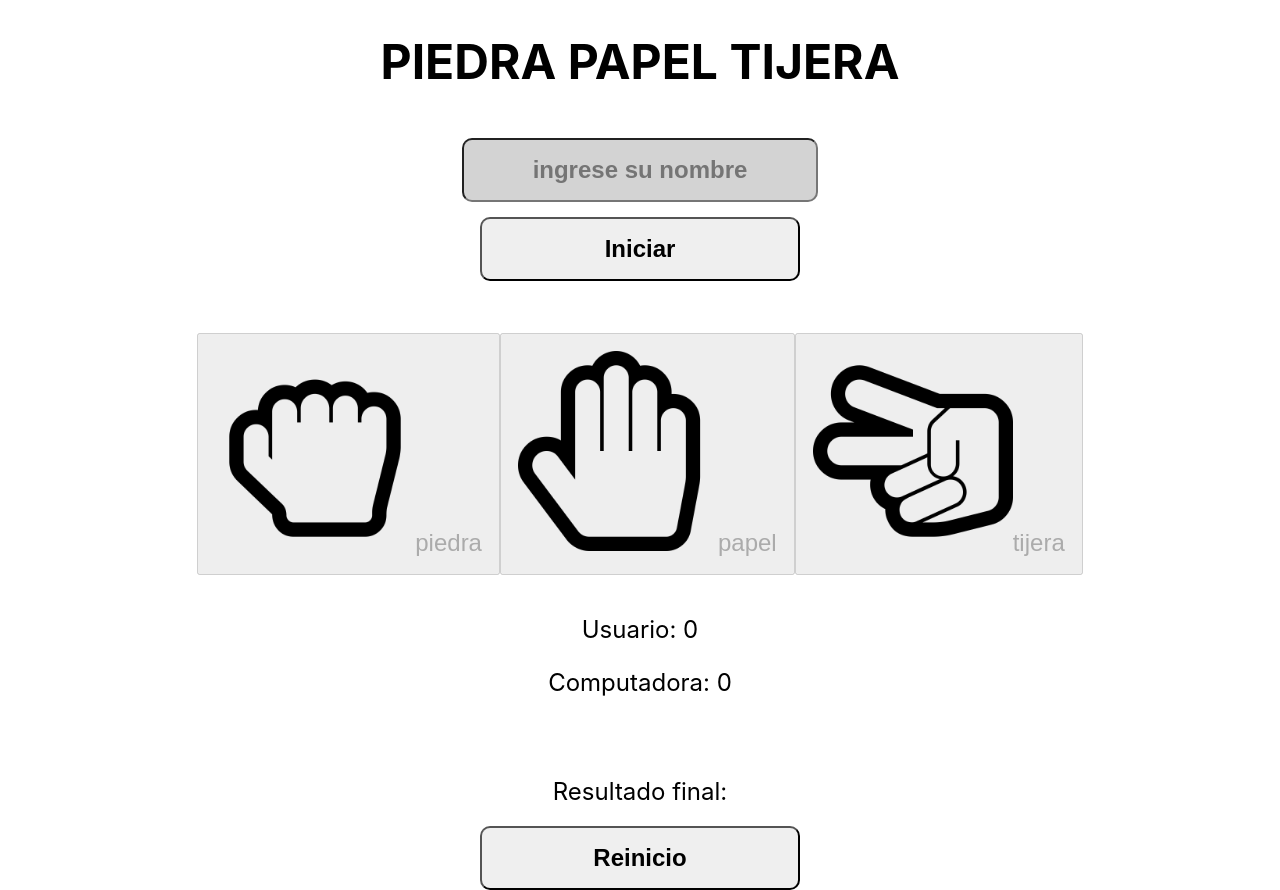
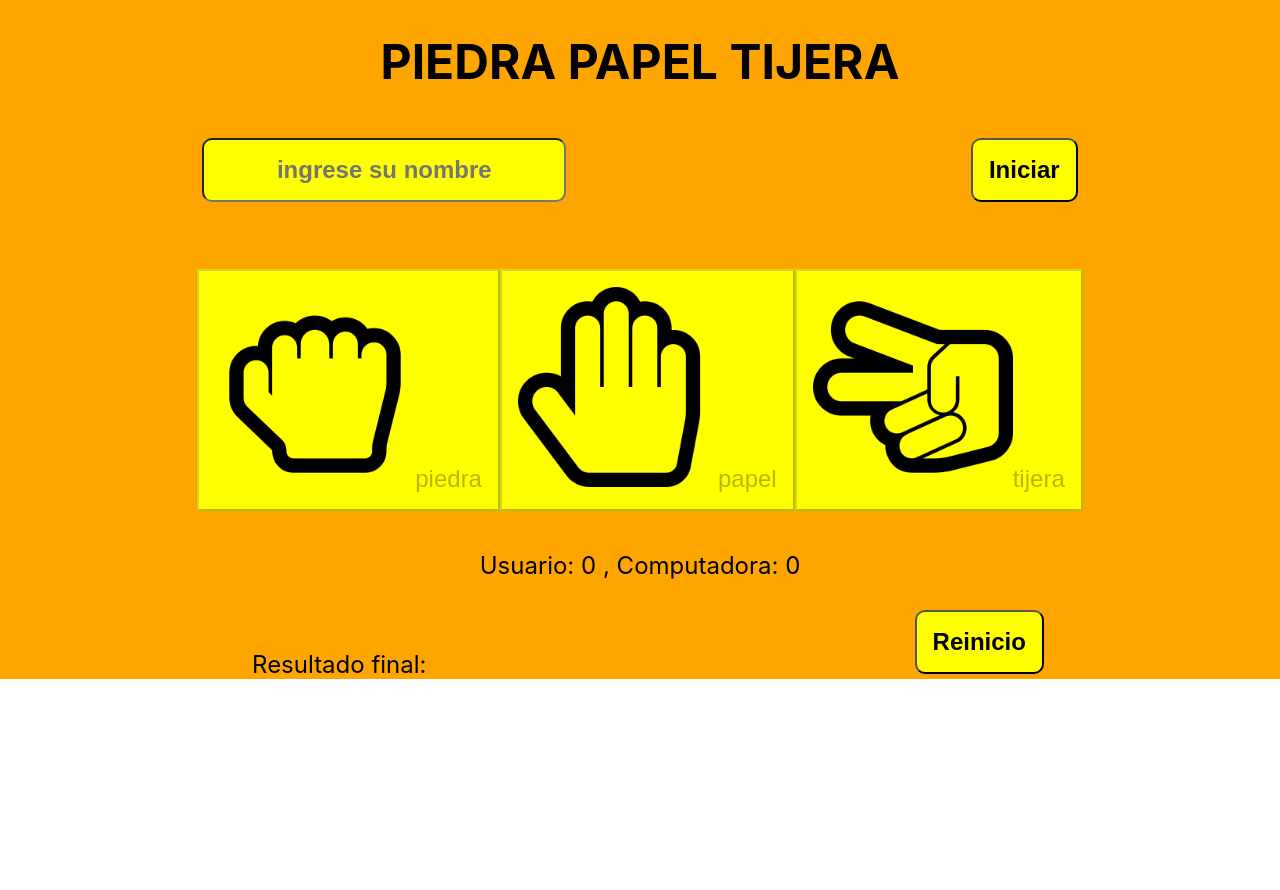
Before and after one commit to MarceCeru/practicobisbis, a React (Create React App) app: page / in a window 1280 px wide. After the commit the page ends 800 px from the top, so only its background shows below. Built offline with nearby package versions, Linux system fonts and the light colour scheme.

Commit message:
colores y funciones

```diff
--- a/src/App.css
+++ b/src/App.css
@@ -1,5 +1,6 @@
 .App {
   text-align: center;
+  background-color: orange;
 }
 
 .titulo {
@@ -7,6 +8,13 @@ display: flex;
 justify-content: center;
 font-size: 24px;
 width: 100%;
+}
+
+#comienzo{
+  display: flex;
+  flex-direction: row;
+  justify-content: space-around;
+  width: 100%;
 }
 
 .saludo{
@@ -23,11 +31,11 @@ width: 100%;
   font-size: 24px;
 }
 
-.resultadoFinal{
-  padding: 16px 16px;
-  position: relative;
-  top: 50px;
-  font-size: 24px;
+#resultadoFinal{
+  display: flex;
+  flex-direction: row;
+  justify-content: space-around;
+  width: 100%;
 }
 
 .botones{
@@ -35,6 +43,7 @@ width: 100%;
   position: relative;
   top: 50px;
   font-size: 24px;
+  background-color: yellow;
 }
 
 .jugar{
@@ -43,44 +52,47 @@ margin: 5px;
 }
 
 #Inicio{
-
+  background-color: yellow;
   font-size: 24px;
   font-weight: bold;
-  padding: 16px ;
-  top: 30px;
-  width: 25%;
+  padding: 16px 16px;
+  top: 15px;
   position: relative;
   text-align: center;
   border-radius: 10px;
-  margin-left: auto;
-  margin-right: auto;
+
+}
+
+#ganador{
+  position: relative;
+  padding: 16px 16px;
+  top: 40px;
+  font-size: 24px;
 }
 
 #reinicio{
+  background-color: lightgray;
   font-size: 24px;
   font-weight: bold;
-  padding: 16px ;
-  top: 30px;
-  width: 25%;
+  padding: 16px 16px;
+  top: 40px;
   position: relative;
   text-align: center;
   border-radius: 10px;
-  margin-left: auto;
-  margin-right: auto;
+  background-color: yellow;
 }
 
 #IngresoNombre{
   background-color: lightgray;
   font-size: 24px;
   font-weight: bold;
-  padding: 16px ;
+  padding: 16px 16px;
   top: 15px;
-  width: 25%;
   position: relative;
   text-align: center;
   border-radius: 10px;
-  margin-left: auto;
-  margin-right: auto;
+  background-color: yellow;
+
 }
 
 .App-logo {
--- a/src/App.js
+++ b/src/App.js
@@ -37,16 +37,13 @@ const [desabilitar, setDesabilitar] = useState(false);
       <h1>PIEDRA PAPEL TIJERA</h1>
       </div>
 
-      <div>
+       <div id='comienzo'>
       < IngresoNombre nombre={nombre} onNombreChange={HandleNombreChange}/>
-      </div>
+       <BotonInicioReinicio validarName={validarName} setValidarName={setValidarName}  nombre={nombre} desabilitar={desabilitar} setDesabilitar={setDesabilitar}/>
+         </div>
 
-      <div >
-        <BotonInicioReinicio validarName={validarName} setValidarName={setValidarName}  nombre={nombre} desabilitar={desabilitar} setDesabilitar={setDesabilitar}/>
-      </div>
-
-      <div className='saludo'>
-        <MostrarSaludos validarName={validarName} nombre={nombre} contadores={contadores}/>
+       <div className='saludo'>
+         <MostrarSaludos validarName={validarName} nombre={nombre} contadores={contadores}/>
       </div>
 
       <div >
@@ -59,11 +56,8 @@ const [desabilitar, setDesabilitar] = useState(false);
 
       </div>
 
-      <div className='resultadoFinal'>
+      <div id='resultadoFinal'>
          <ResutadoFinal ganador={ganador} setGanador={setGanador}/>
-      </div>
-
-      <div>
         <Reinicio contadores={contadores} setContadores={setContadores} setGanador={setGanador} desabilitar={desabilitar} setDesabilitar={setDesabilitar}/>
       </div>
 
--- a/src/componentes/MostrarSaludos.jsx
+++ b/src/componentes/MostrarSaludos.jsx
@@ -6,16 +6,22 @@ const MostrarSaludos = ({nombre, validarName, contadores}) => {
 
       return(
         <>
-          Hola, {nombre} esta es una partida al mejor de 5. Elije un opcion.
+          Hola, {nombre}. Esta es una partida al mejor de 5. Elije un opcion.
         </>
       )
 
-    }else{
+    }else if(contadores.usuario===3 || contadores.computadora===3){
       return(
         <>
-          Elije nuevamente.
+
         </>
       )
+    }else{
+    return(
+      <>
+        Elije nuevamente.
+      </>
+    )
     }
   }
 
--- a/src/componentes/botonInicioReinicio.jsx
+++ b/src/componentes/botonInicioReinicio.jsx
@@ -8,8 +8,9 @@ function Saludar (){
   if(nombre===""){
     alert('Debe ingresar su nombre');
   }else{
+
     setValidarName(true);
-    setDesabilitar(true);
+    setDesabilitar (true);
 
   }
     }
--- a/src/componentes/resultadoFinal.jsx
+++ b/src/componentes/resultadoFinal.jsx
@@ -3,9 +3,9 @@ import React from "react";
 
 const ResutadoFinal = ({ganador}) => {
     return(
-        <>
+      <div id="ganador">
            <p> Resultado final: {ganador}</p>
-        </>
+      </div>
 
     );
 }
--- a/src/componentes/resultadosParciales.jsx
+++ b/src/componentes/resultadosParciales.jsx
@@ -5,8 +5,7 @@ export default function ResultadosParciales ({ contadores }) {
 
         return(
            <>
-            <p>Usuario: {contadores.usuario}</p>
-            <p>Computadora: {contadores.computadora}</p>
+            <p>Usuario: {contadores.usuario} ,         Computadora: {contadores.computadora}</p>
             </>
         );
 
```
